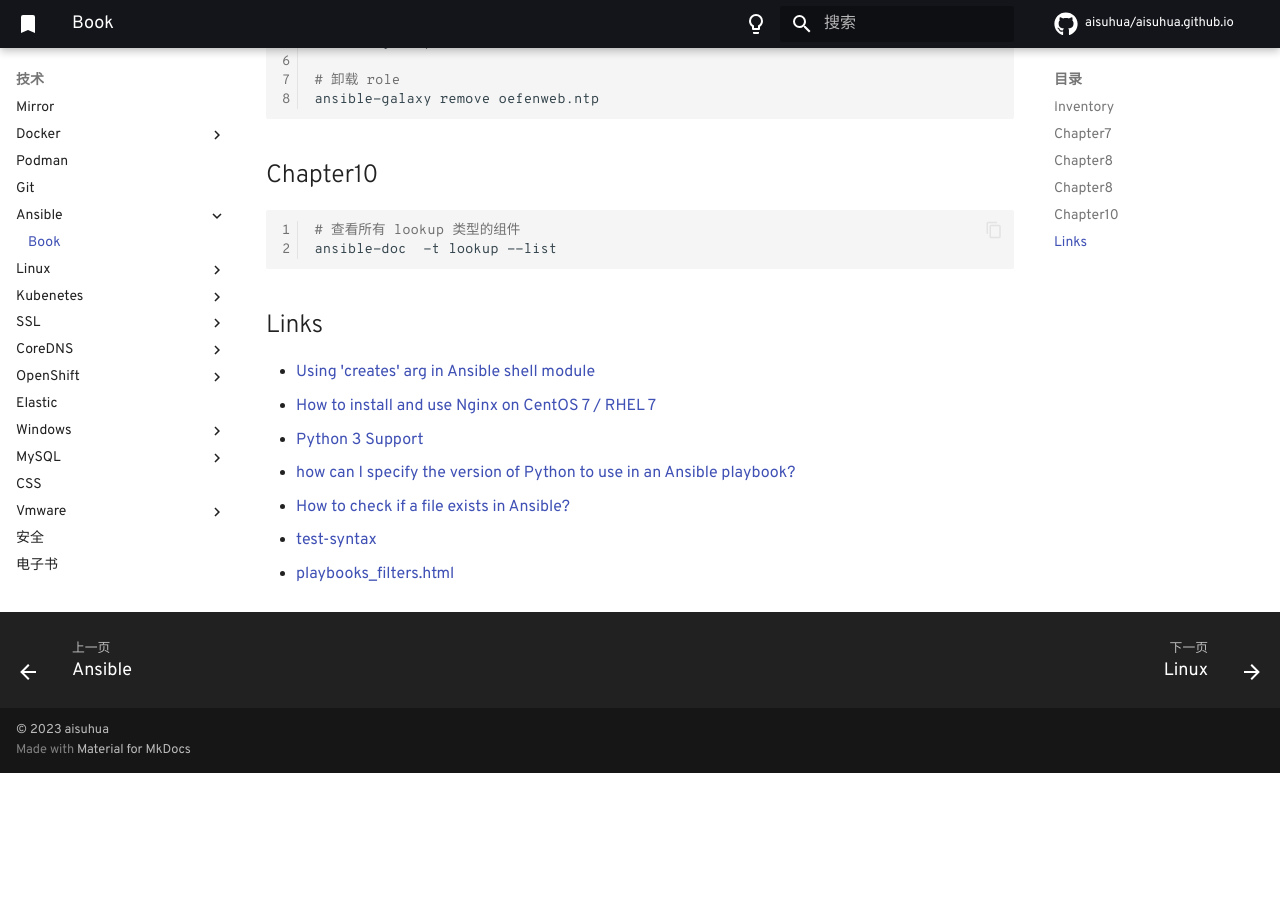
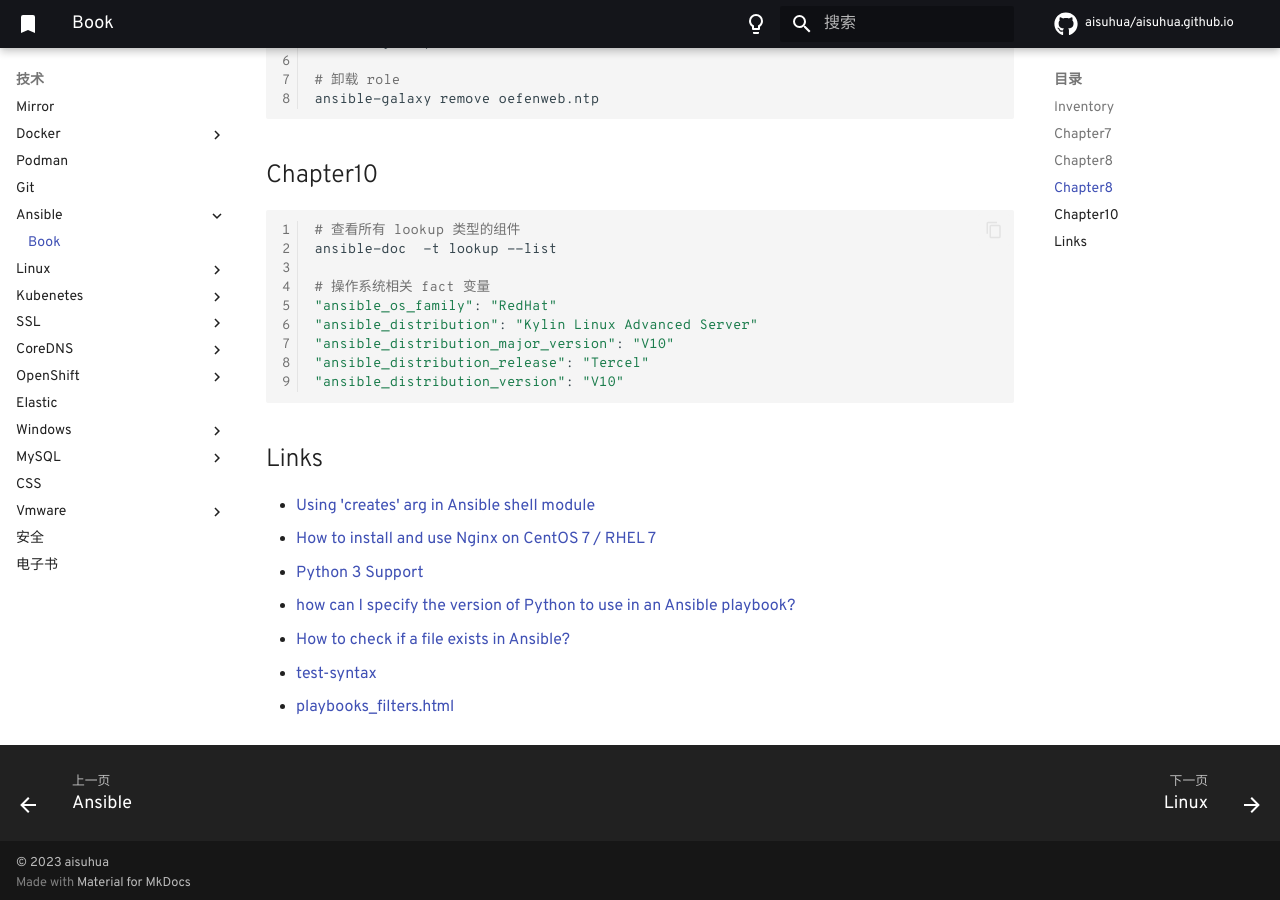
Before and after one commit to aisuhua/aisuhua.github.io, an MkDocs documentation site: the page built from docs/ansible/book.md, in a window 1280 px wide and 900 px high, scrolled down 2252 px. Built offline with MkDocs 1.6.1 and Material for MkDocs 9.7.7, drawn with Linux system fonts in a browser that asks for light colours; comment, search, counter and statistics services are not loaded; before the commit the page ends 3025 px from its top, so only the background shows below that.

Commit message:
index.md

````diff
--- a/docs/ansible/book.md
+++ b/docs/ansible/book.md
@@ -116,6 +116,13 @@ ansible-galaxy remove oefenweb.ntp
 ```sh
 # 查看所有 lookup 类型的组件
 ansible-doc  -t lookup --list
+
+# 操作系统相关 fact 变量
+"ansible_os_family": "RedHat"
+"ansible_distribution": "Kylin Linux Advanced Server"
+"ansible_distribution_major_version": "V10"
+"ansible_distribution_release": "Tercel"
+"ansible_distribution_version": "V10"
 ```
 
 
````
